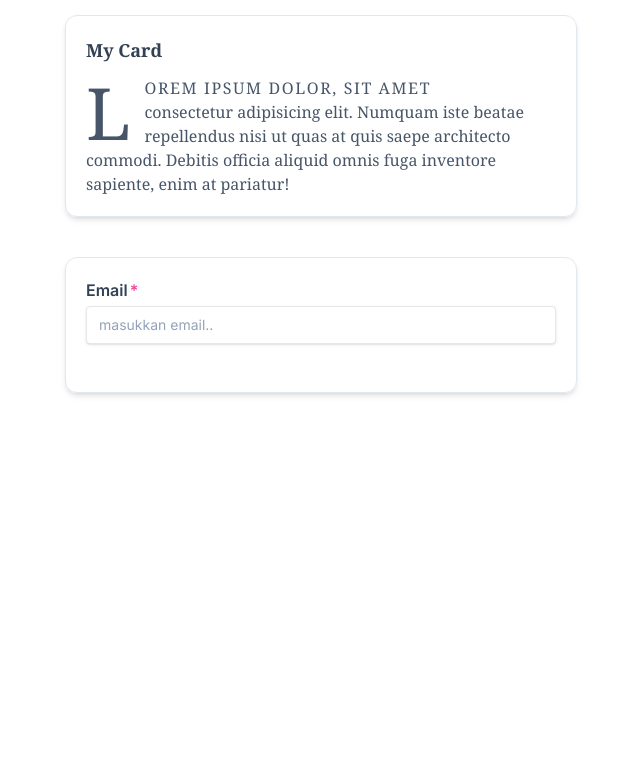
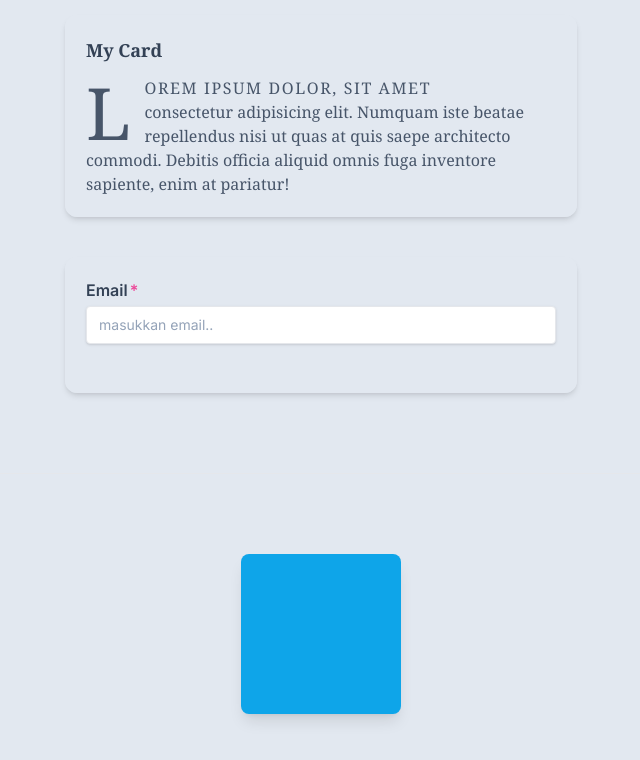
Before and after one commit to akrn27/tailwind_practice, a website: page index.html in a window 1280 px wide. Shown: the part 2308-3068 px from the top of the page, without its empty margins (319-959 px from the left). Drawn offline with nearby package versions, Linux system fonts and the light colour scheme.

Commit message:
finish dark mode bug

```diff
--- a/index.html
+++ b/index.html
@@ -35,7 +35,7 @@
         };
       </script>
 </head>
-<body class="dark:bg-slate-800 dark:text-slate-200">
+<body class="dark:bg-slate-800 dark:text-slate-200 bg-slate-200 text-slate-800">
     <h1 class="text-8xl font-bold text-center my-10">Mari Belajar <span class="bg-gradient-to-r from-blue-500 to-teal-400 bg-clip-text text-transparent">TailwindCSS</span></h1>
 
     <section class="mb-10 bg-gradient-to-br from-indigo-200 via-red-400 to-yellow-300">
@@ -95,6 +95,10 @@
         </form>
     </div>
 
+    <hr class="my-20">
+
+    <div class="w-40 h-40 bg-sky-500 mx-auto rounded-lg shadow-lg"></div>
+
     <div class="mb-96"></div>
 
     <script>
@@ -103,7 +107,7 @@
 
         checkbox.addEventListener('click', function(){
             checkbox.checked ? html.classList.add('dark') : html.classList.remove('dark');
-        })
+        });
     </script>
 </body>
 </html>
```
Also changed, not shown: style.css.
